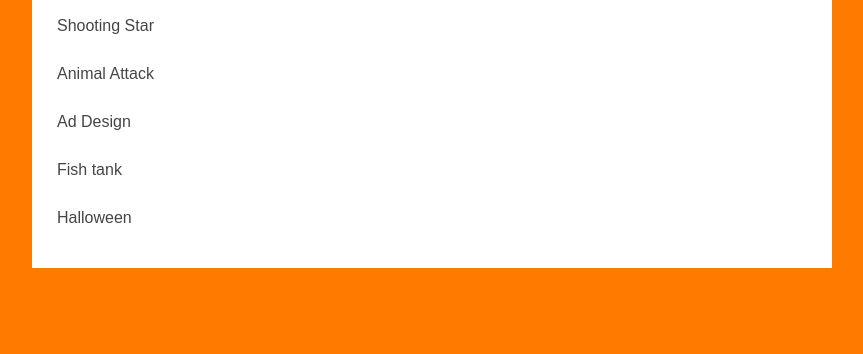
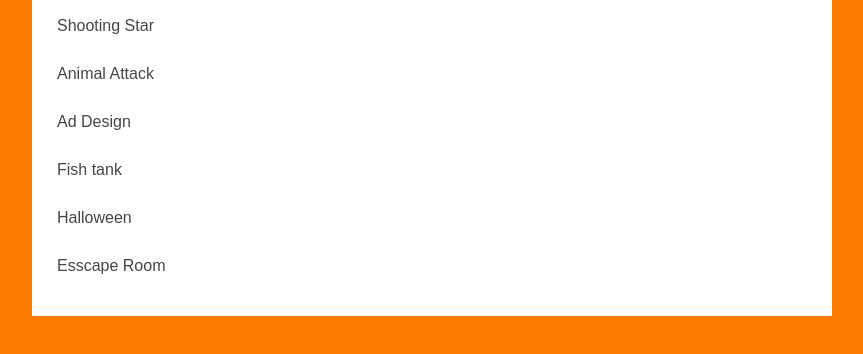
Before and after one commit to AveryCruz3/averycruz3.github.io, a plain HTML site: page portfolio.html in a window 1280 px wide. Shown: the part 398-752 px from the top of the page, without its empty margins (208-1071 px from the left). Drawn offline with Linux system fonts and the light colour scheme.

Commit message:
Added escape room to wepsit

```diff
--- a/portfolio.html
+++ b/portfolio.html
@@ -55,7 +55,8 @@
                              <li>
                             <a href="https://www.khanacademy.org/computer-programming/cruz_halloween-project/5027234023325696"target="_blank">Halloween</li></a>
 
-
+                            <li>
+                            <a href="https://https://www.khanacademy.org/computer-programming/landrylombardoand-cruzs-escape-room/6637821719330816"target="_blank">Esscape Room</li></a>
                 </ul>
 
               </div>
```
